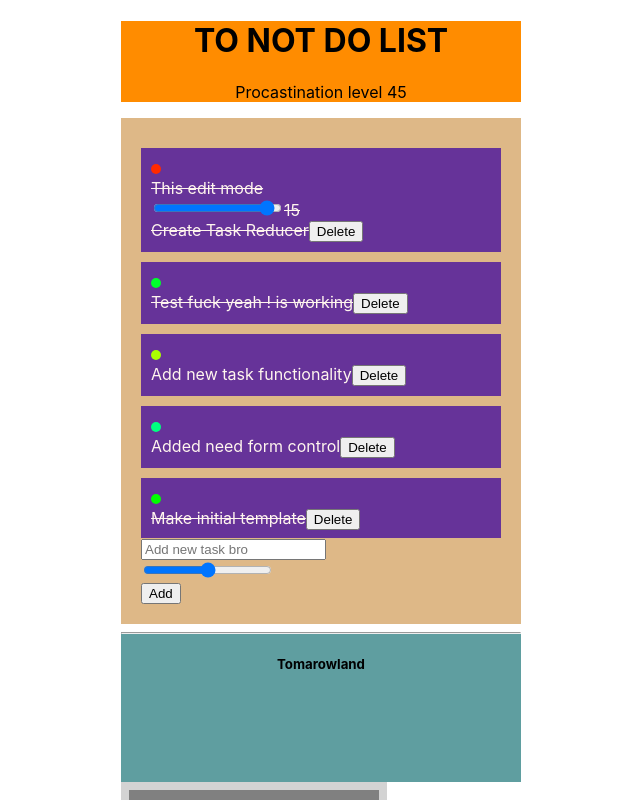
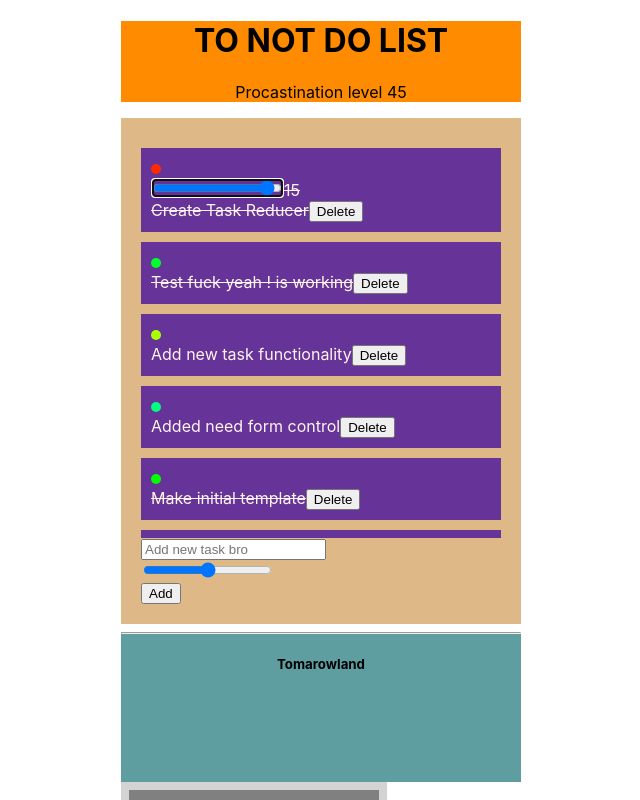
Before and after one commit to Damascan-Alex/to-not-do-list, a React (Create React App) app: page / in a window 1280 px wide. Both pictures are taken after a click on the element 475 px from the left and 168 px from the top of the page. Shown: the top 800 px of the page, without its empty margins (319-959 px from the left). Built offline with nearby package versions, Linux system fonts and the light colour scheme.

Commit message:
Finaly implement importance edit mode by adding separate input range

```diff
--- a/src/components/ImportanceRange.jsx
+++ b/src/components/ImportanceRange.jsx
@@ -1,3 +1,5 @@
+// This importance range is linked to reduxform NEWTASK it accept only values like this
+// props.input.value or props.input.onChange
 import React from "react";
 const ImportanceRange = (props) => {
   const {
--- a/src/components/task/Task.jsx
+++ b/src/components/task/Task.jsx
@@ -2,9 +2,9 @@
 
 import React, { useState, useEffect } from "react";
 import s from "./task.module.css";
-import ImportanceRange from "../ImportanceRange";
 
 const Task = (props) => {
+  debugger;
   const [editMode, setEditMode] = useState(false);
   const [task, setTask] = useState(props.task);
 
@@ -28,7 +28,12 @@ const Task = (props) => {
           onDoubleClick={activateEditMode}
           className={`${s.main} ${props.done ? s.done : ""}`}
         >
-          <TaskImportance importance={props.importance} /> {props.task}
+          <TaskImportance
+            importance={props.importance}
+            editImportance={props.editImportance}
+            id={props.id}
+          />{" "}
+          {props.task}
           <button onClick={() => props.handleDelete(props.id)}>Delete</button>
         </div>
       )}
@@ -49,11 +54,10 @@ const Task = (props) => {
 };
 // this compoent takes care  of the incoming props and generate necesary color.
 const TaskImportance = (props) => {
+  debugger;
   const [editMode, setEditMode] = useState(false);
   const [importance, setImportance] = useState(props.importance);
-  const shitCode = {
-    value: importance,
-  };
+
   const activateEditMode = () => {
     setEditMode(true);
   };
@@ -73,23 +77,24 @@ const TaskImportance = (props) => {
 
   return (
     <div>
-      <div
-        onClick={activateEditMode}
-        onBlur={deactivateEditMode}
-        autoFocus={true}
-        style={TaskColor}
-      ></div>
+      <div onClick={activateEditMode} style={TaskColor}></div>
       {editMode && (
         <div>
-          This edit mode
-          {/* Importance take value from state from props, need to find
-          a way to conect it when want to change the value  */}
-          <ImportanceRange
-            input={shitCode}
+          {/* This is separate iput range, special for edit mode */}
+          <input
+            id='range'
+            type='range'
+            value={importance}
+            min='0'
+            max='16'
+            step='1'
             onChange={(e) => {
-              setImportance(e);
+              setImportance(e.currentTarget.value);
             }}
+            onBlur={deactivateEditMode}
+            autoFocus={true}
           />
+          <span id='output'>{importance}</span>
         </div>
       )}
     </div>
```
